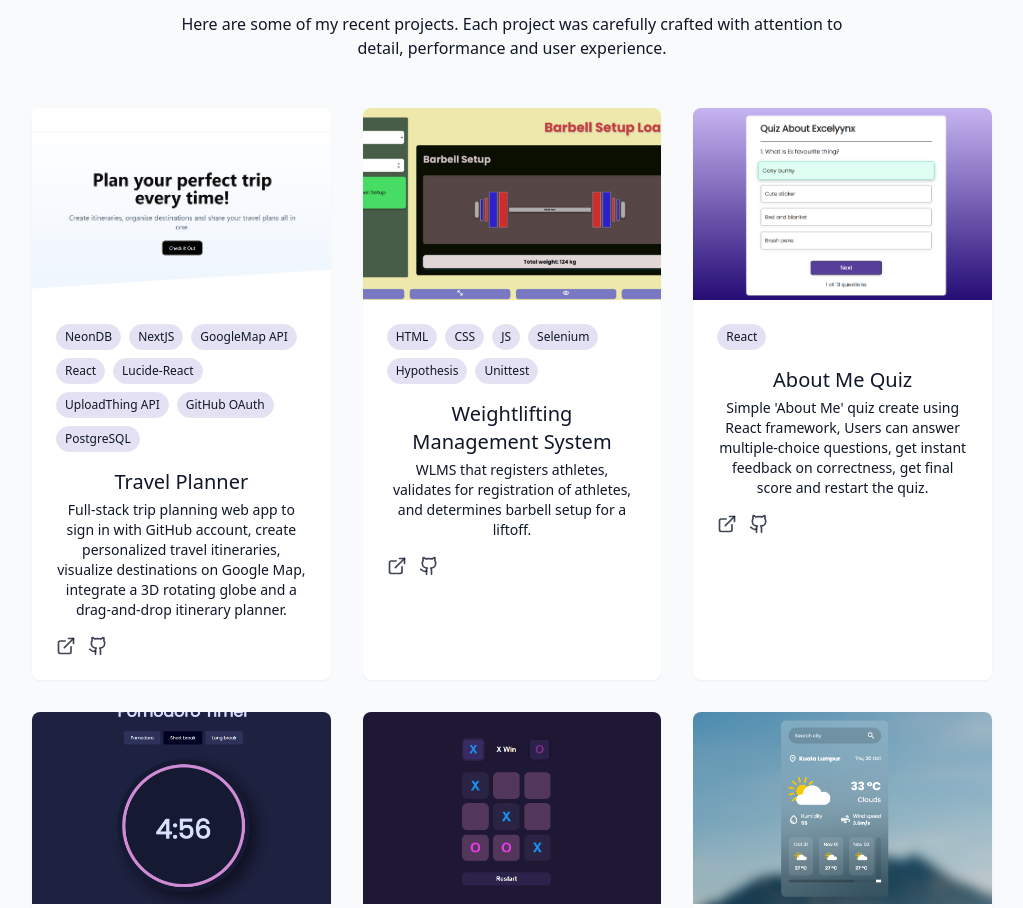
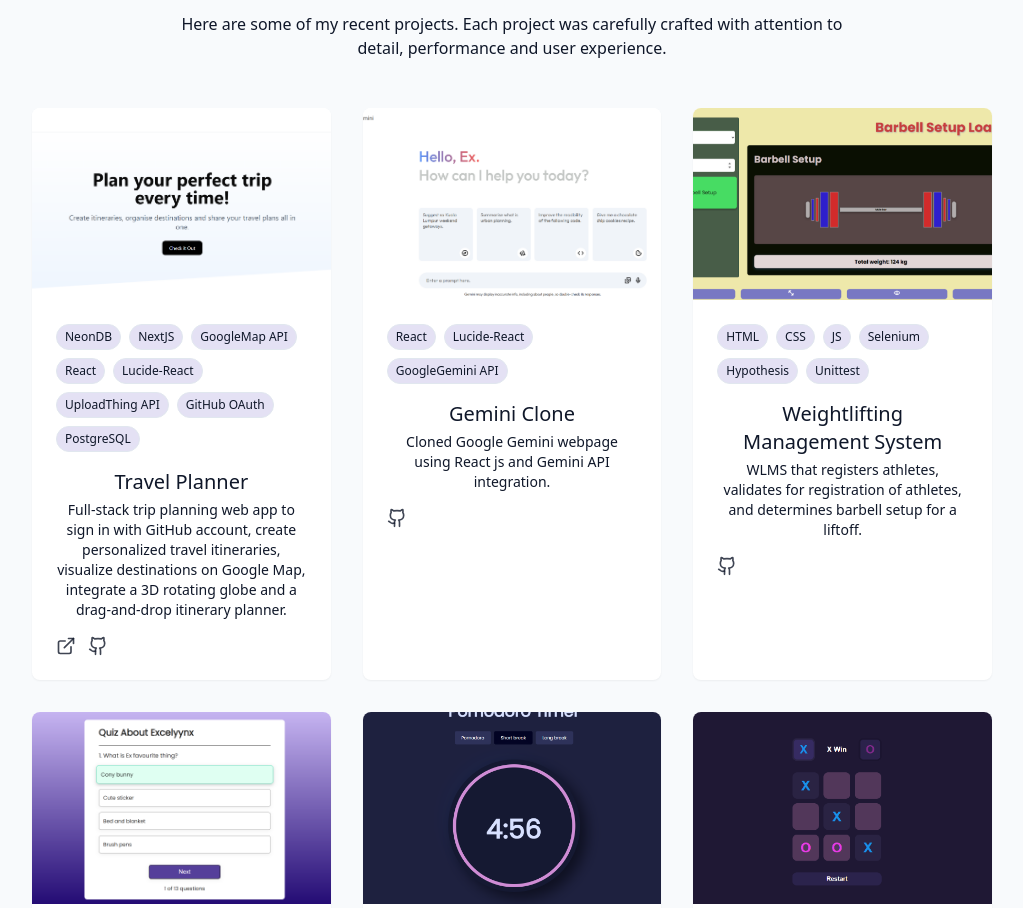
Before and after one commit to excelyynxl-a11y/my-portfolio, a React (Vite) app: page / in a window 1280 px wide. Shown: the part 3238-4146 px from the top of the page, without its empty margins (128-1151 px from the left). Built offline with nearby package versions, Linux system fonts and the light colour scheme.

Commit message:
add Gemini Clone project

```diff
--- a/src/components/ProjectsSection.jsx
+++ b/src/components/ProjectsSection.jsx
@@ -12,6 +12,15 @@
     },
     {
         id: 2,
+        title: "Gemini Clone",
+        description: "Cloned Google Gemini webpage using React js and Gemini API integration.",
+        image: "/projects/gemini_clone.png",
+        tags: ["React", "Lucide-React", "GoogleGemini API"],
+        demoUrl: "#",
+        gitUrl: "https://github.com/excelyynxl-a11y/gemini-clone",
+    },
+    {
+        id: 3,
         title: "Weightlifting Management System",
         description: "WLMS that registers athletes, validates for registration of athletes, and determines barbell setup for a liftoff.",
         image: "/projects/wlms.png",
@@ -20,7 +29,7 @@
         gitUrl: "https://github.com/excelyynxl-a11y/WeightliftingManagementSystem/tree/main",
     },
     {
-        id: 3,
+        id: 4,
         title: "About Me Quiz",
         description: "Simple 'About Me' quiz create using React framework, Users can answer multiple-choice questions, get instant feedback on correctness, get final score and restart the quiz.",
         image: "/projects/about_me.png",
@@ -29,7 +38,7 @@
         gitUrl: "https://github.com/excelyynxl-a11y/about-me-quiz",
     },
     {
-        id: 4,
+        id: 5,
         title: "Pomodoro Timer",
         description: "Pomodoro timer for short, medium and long breaks with sound effect.",
         image: "/projects/pomodoro_timer.png",
@@ -38,7 +47,7 @@
         gitUrl: "https://github.com/excelyynxl-a11y/pomodoro.git",
     },
     {
-        id: 5,
+        id: 6,
         title: "Tic Tac Toe",
         description: "Classic tic tac toe game where players can play with computers..",
         image: "/projects/tic_tac_toe.png",
@@ -47,7 +56,7 @@
         gitUrl: "https://github.com/excelyynxl-a11y/TicTacToeGame.git",
     },
     {
-        id: 6,
+        id: 7,
         title: "Weather App",
         description: "Weather web that allows users to search a city and obtain a weather forecast.",
         image: "/projects/weather_app.png",
@@ -56,7 +65,7 @@
         gitUrl: "https://github.com/excelyynxl-a11y/WeatherApp.git",
     },
     {
-        id: 7,
+        id: 8,
         title: "Text to Voice Converter",
         description: "Text to voice converter where user can input their text, select a voice and hear an audible speech.",
         image: "/projects/text_to_voice_converter.png",
@@ -117,6 +126,8 @@
 
                                 <div className="flex justify-between items-center">
                                     <div className="flex space-x-3">
+                                        {project.demoUrl !== "#" ?
+                                        <>
                                             <a
                                                 href={project.demoUrl}
                                                 target="_blank"
@@ -124,6 +135,26 @@
                                             >
                                                 <ExternalLink size={20}/>
                                             </a>
+                                        </>
+                                        :
+                                        <></>
+                                        }
+
+                                        {/* /* // <a
+                                        //     href={project.demoUrl}
+                                        //     target="_blank"
+                                        //     className="text-foreground/80 hover:text-primary transition-colors duration-300"
+                                        // >
+                                        //     <ExternalLink size={20}/>
+                                        // </a>
+                                        // <a
+                                        //     href={project.gitUrl}
+                                        //     target="_blank"
+                                        //     className="text-foreground/80 hover:text-primary transition-colors duration-300"
+                                        // >
+                                        //     <Github size={20}/>
+                                        // </a> */ }
+
                                         <a
                                             href={project.gitUrl}
                                             target="_blank"
```
Also changed, not shown: public/projects/gemini_clone.png (added). Lines whose indentation alone changed are shown as unchanged.
